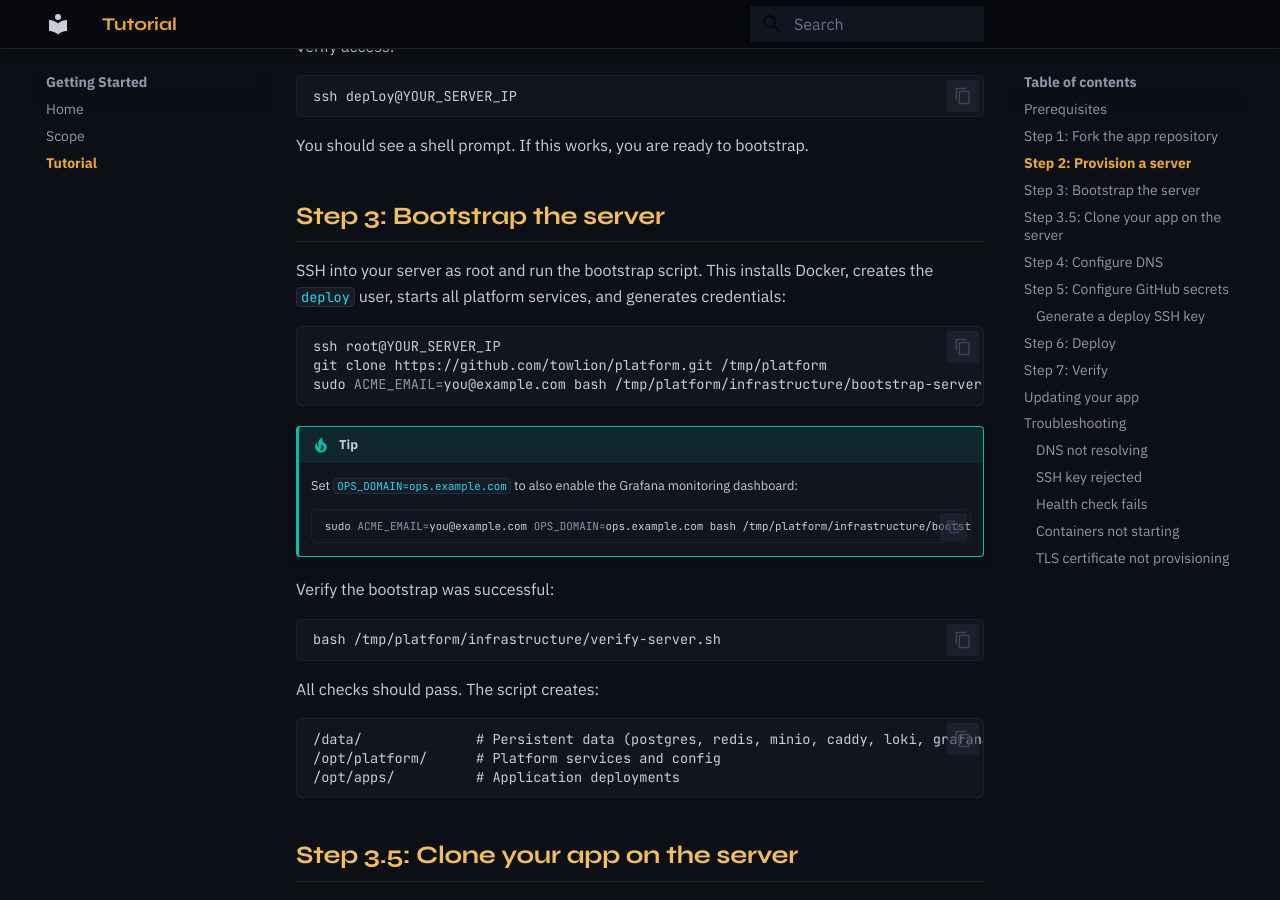
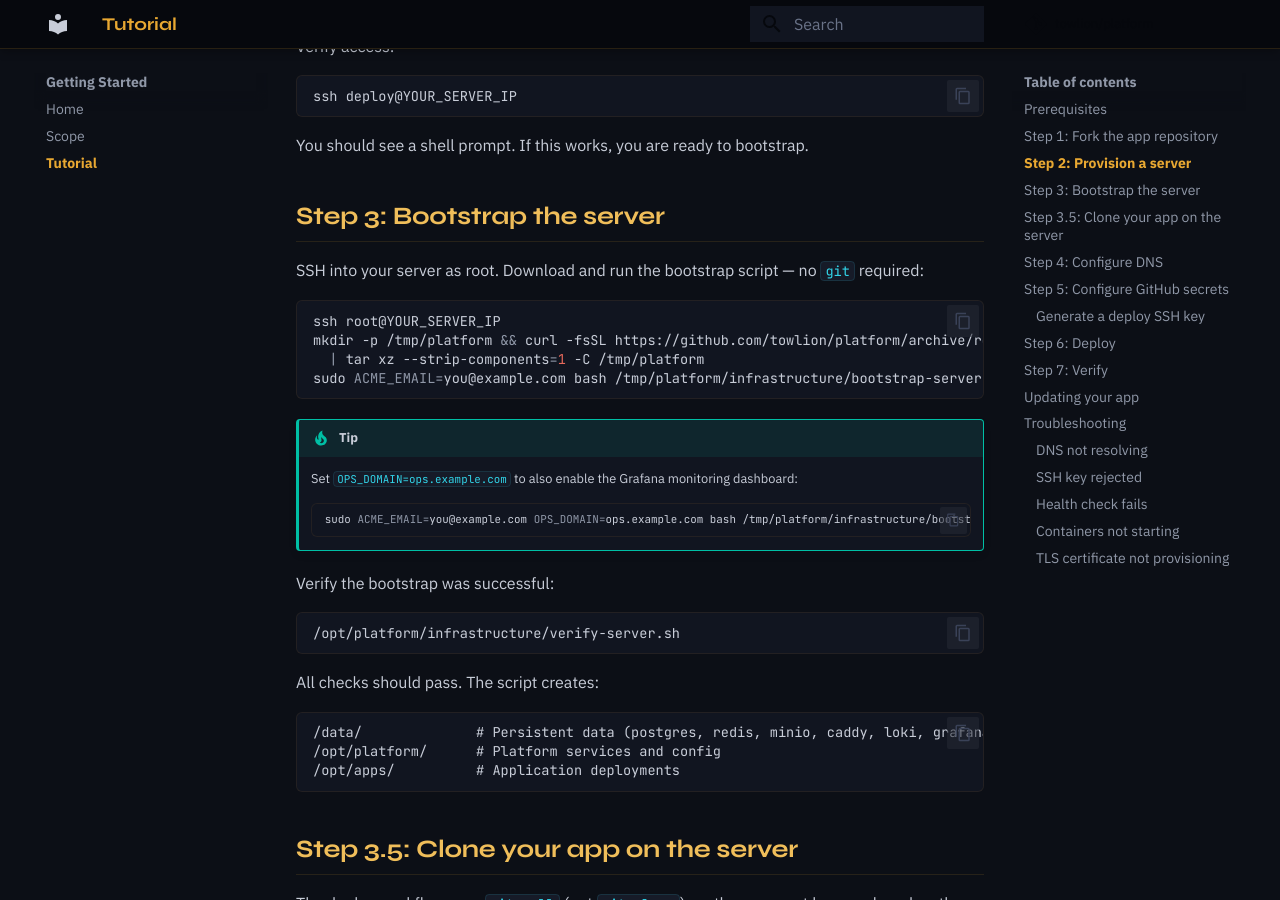
Before and after one commit to towlion/platform, an MkDocs documentation site: the page built from docs/tutorial.md, in a window 1280 px wide and 900 px high, scrolled down 1465 px. Built offline with MkDocs 1.6.1 and Material for MkDocs 9.7.7, drawn with Linux system fonts in a browser that asks for light colours; comment, search, counter and statistics services are not loaded.

Commit message:
fix: prevent SSH lockout and harden bootstrap for fresh servers
- Replace git clone with curl tarball in tutorial (git not on fresh Debian)
- Add SSH lockout guard: skip hardening if deploy has no SSH keys
- Grant deploy user passwordless sudo (needed post-hardening)
- Replace hardcoded script copy list with glob (auto-include new scripts)
- Update verify path to /opt/platform/infrastructure/verify-server.sh

Co-Authored-By: Claude Opus 4.6 (1M context) <noreply@anthropic.com>

````diff
--- a/docs/tutorial.md
+++ b/docs/tutorial.md
@@ -51,11 +51,12 @@ You should see a shell prompt. If this works, you are ready to bootstrap.
 
 ## Step 3: Bootstrap the server
 
-SSH into your server as root and run the bootstrap script. This installs Docker, creates the `deploy` user, starts all platform services, and generates credentials:
+SSH into your server as root. Download and run the bootstrap script — no `git` required:
 
 ```bash
 ssh root@YOUR_SERVER_IP
-git clone https://github.com/towlion/platform.git /tmp/platform
+mkdir -p /tmp/platform && curl -fsSL https://github.com/towlion/platform/archive/refs/heads/main.tar.gz \
+  | tar xz --strip-components=1 -C /tmp/platform
 sudo ACME_EMAIL=you@example.com bash /tmp/platform/infrastructure/bootstrap-server.sh
 ```
 
@@ -68,7 +69,7 @@ sudo ACME_EMAIL=you@example.com bash /tmp/platform/infrastructure/bootstrap-serv
 Verify the bootstrap was successful:
 
 ```bash
-bash /tmp/platform/infrastructure/verify-server.sh
+/opt/platform/infrastructure/verify-server.sh
 ```
 
 All checks should pass. The script creates:
````
Also changed, not shown: 1 other file.
